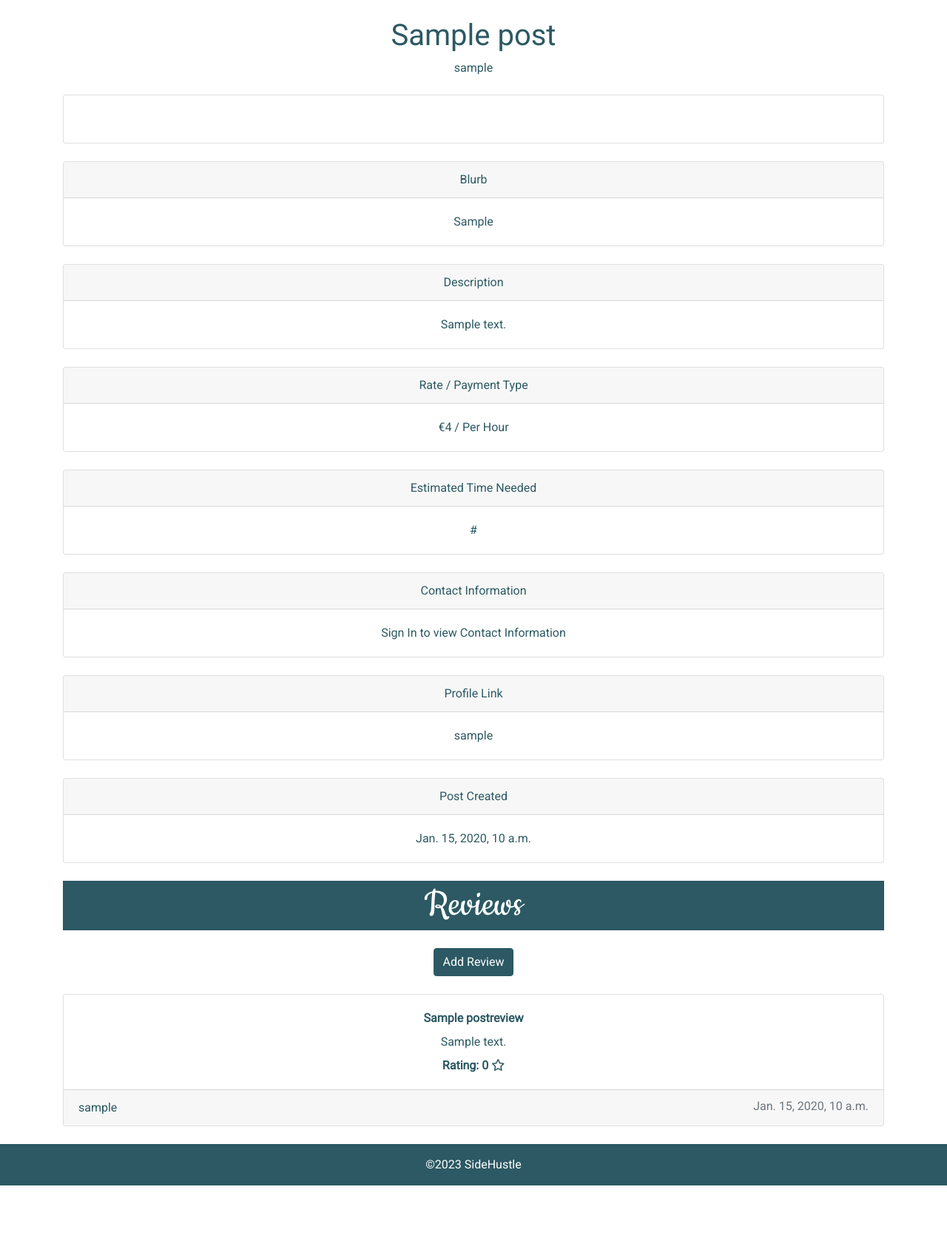
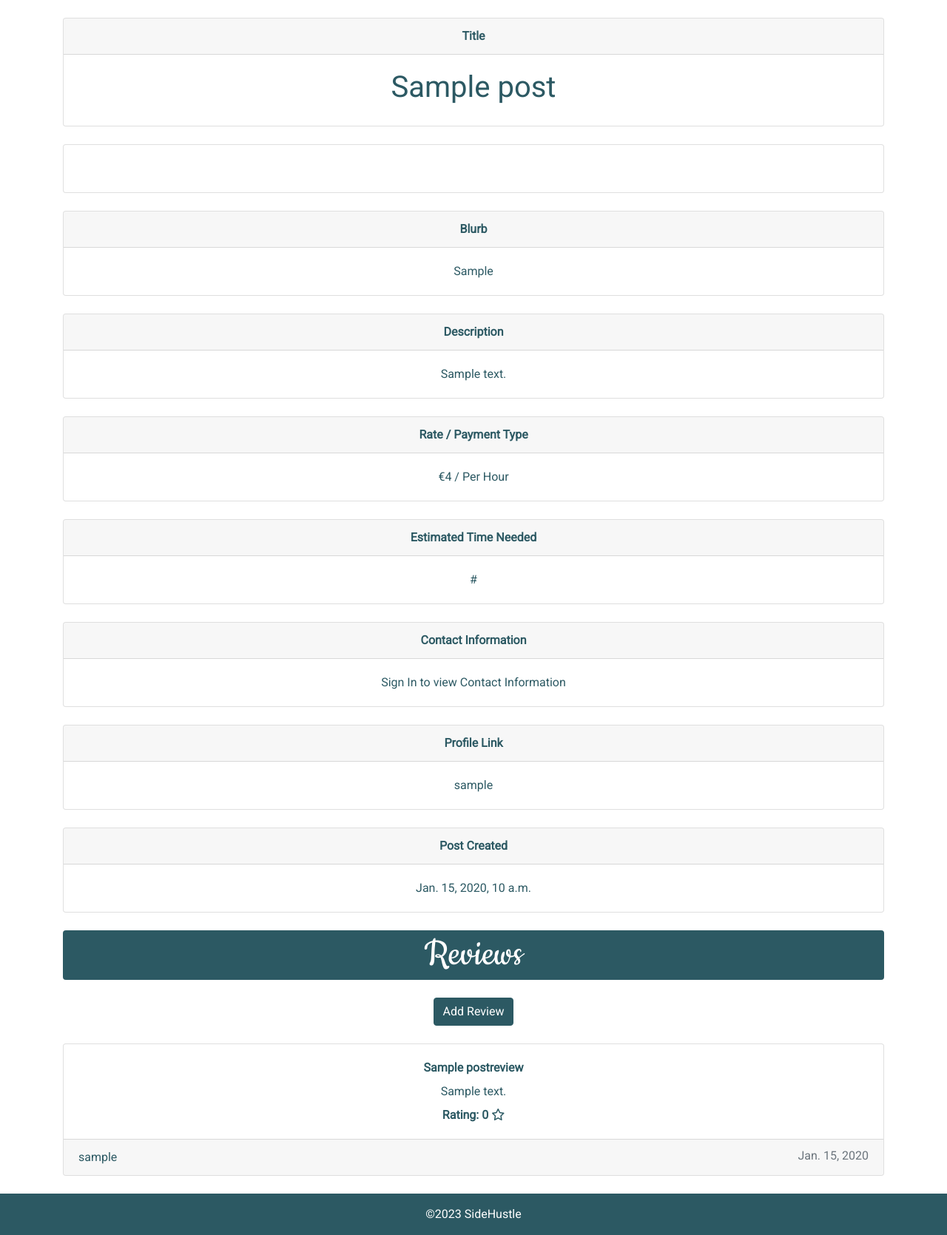
Before and after one commit to adammkeane/work-app-pp4, a Django app: a page that uses templates/post_detail.html in a window 1280 px wide. Shown: the part 68-1738 px from the top of the page at 74% size. Before the commit the page ends 1671 px from the top, so only its background shows below. Run offline with Django 3.2, Linux system fonts and the light colour scheme; tables that the repository leaves empty hold one stand-in row (values such as "Sample post"); some libraries are stand-ins or nearby versions.

Commit message:
Improve design of post detail page

```diff
--- a/templates/bulletin.html
+++ b/templates/bulletin.html
@@ -33,11 +33,11 @@ Bulletin Board - {{ post.get_post_type_display }}s - Side Hustle
                 <div class="card-body pb-0 p-lg-4 text-center">
                     {% if "placeholder" in post.featured_image.url %}
                     <a href="{% url 'post_detail' post.slug post.id %}">
-                        <img class="rounded img-fluid" src="{% static 'images/full_logo_transparent.png' %}">
+                        <img class="rounded img-fluid border" src="{% static 'images/full_logo_transparent.png' %}">
                     </a>
                     {% else %}
                     <a href="{% url 'post_detail' post.slug post.id %}">
-                        <img class="rounded img-fluid" src=" {{ post.featured_image.url }}">
+                        <img class="rounded img-fluid border" src=" {{ post.featured_image.url }}">
                     </a>
                     {% endif %}
                 </div>
@@ -58,7 +58,7 @@ Bulletin Board - {{ post.get_post_type_display }}s - Side Hustle
                 <a href="{% url 'profile' post.username.pk %}">{{ post.username }}</a>
             </div>
             <div class="col text-right">
-                <p class="card-text text-muted h6">{{ post.just_date }}</p>
+                <p class="card-text text-muted h6">{{ post.just_date_created_on }}</p>
             </div>
         </div>
     </div>
--- a/templates/post_detail.html
+++ b/templates/post_detail.html
@@ -1,11 +1,21 @@
 {% extends "base.html" %}
 {% load static %}
-{% block title %}Post - {{ post.username }}- {{ post.pk }} - Side Hustle{% endblock title %}
+{% block title %}Post - {{ post.username }} - {{ post.pk }} - Side Hustle{% endblock title %}
 
 {% block content %}
 <div class="container text-center" id="post-detail">
-    <h1>{{ post.title }}</h1>
-    <a href="{% url 'profile' post.username.pk %}">{{ post.username }}</a>
+    <div class="card mt-0 mb-0">
+        <div class="row no-gutters">
+            <div class="col">
+                <div class="card-header text-center">
+                    <strong>Title</strong>
+                </div>
+                <div class="card-body">
+                    <h1>{{ post.title }}</h1>
+                </div>
+            </div>
+        </div>
+    </div>
 
     <div class="card mt-4">
         <div class="row no-gutters">
@@ -25,7 +35,7 @@
         <div class="row no-gutters">
             <div class="col">
                 <div class="card-header text-center">
-                    Blurb
+                    <strong>Blurb</strong>
                 </div>
                 <div class="card-body">
                     {{ post.blurb | safe }}
@@ -38,7 +48,7 @@
         <div class="row no-gutters">
             <div class="col">
                 <div class="card-header text-center">
-                    Description
+                    <strong>Description</strong>
                 </div>
                 <div class="card-body">
                     {{ post.description | safe }}
@@ -51,7 +61,7 @@
         <div class="row no-gutters">
             <div class="col">
                 <div class="card-header text-center">
-                    Rate / Payment Type
+                    <strong>Rate / Payment Type</strong>
                 </div>
                 <div class="card-body">
                     €{{ post.rate }} / {{ post.get_payment_type_display }}
@@ -64,7 +74,7 @@
         <div class="row no-gutters">
             <div class="col">
                 <div class="card-header text-center">
-                    Estimated Time Needed
+                    <strong>Estimated Time Needed</strong>
                 </div>
                 <div class="card-body">
                     <p>#</p>
@@ -77,7 +87,7 @@
         <div class="row no-gutters">
             <div class="col">
                 <div class="card-header text-center">
-                    Contact Information
+                    <strong>Contact Information</strong>
                 </div>
                 {% if user.is_authenticated %}
                 <div class="card-body">
@@ -96,7 +106,7 @@
         <div class="row no-gutters">
             <div class="col">
                 <div class="card-header text-center">
-                    Profile Link
+                    <strong>Profile Link</strong>
                 </div>
                 <div class="card-body">
                     <a href="{% url 'profile' post.username.pk %}">{{ post.username }}</a>
@@ -109,7 +119,7 @@
         <div class="row no-gutters">
             <div class="col">
                 <div class="card-header text-center">
-                    Post Created
+                    <strong>Post Created</strong>
                 </div>
                 <div class="card-body">
                     <p>{{ post.created_on }}</p>
@@ -117,7 +127,7 @@
             </div>
         </div>
     </div>
-    <div class="reverse-bg">
+    <div class="reverse-bg rounded">
         <h2 class="brand-h1 mx-4 mt-4 reverse-bg">Reviews</h2>
     </div>
     <a href="{% url 'post_review_create' post.pk %}" class="btn btn-primary mt-3">Add Review</a>
@@ -135,7 +145,7 @@
                         <a class="card-text" href="{% url 'profile' review.username.pk %}">{{ review.username }}</a>
                     </div>
                     <div class="col text-right">
-                        <p class="card-text text-muted h6">{{ review.created_on }}</p>
+                        <p class="card-text text-muted h6">{{ review.just_date_created_on }}</p>
                     </div>
                 </div>
             </div>
--- a/templates/profile.html
+++ b/templates/profile.html
@@ -52,11 +52,11 @@ Profile - {{ post.username }} - Side Hustle
                 <div class="card-body pb-0 p-lg-4 text-center">
                     {% if "placeholder" in post.featured_image.url %}
                     <a href="{% url 'post_detail' post.slug post.id %}">
-                        <img class="rounded img-fluid" src="{% static 'images/full_logo_transparent.png' %}">
+                        <img class="rounded img-fluid border" src="{% static 'images/full_logo_transparent.png' %}">
                     </a>
                     {% else %}
                     <a href="{% url 'post_detail' post.slug post.id %}">
-                        <img class="rounded img-fluid" src=" {{ post.featured_image.url }}">
+                        <img class="rounded img-fluid border" src=" {{ post.featured_image.url }}">
                     </a>
                     {% endif %}
                 </div>
--- a/workapp/models.py
+++ b/workapp/models.py
@@ -28,7 +28,7 @@ class Post(models.Model):
     def __str__(self):
         return self.title
 
-    def just_date(self):
+    def just_date_created_on(self):
         return self.created_on.date()
 
     def avg_rating(self):
@@ -79,3 +79,6 @@ class PostReview(models.Model):
 
     def __str__(self):
         return self.title
+
+    def just_date_created_on(self):
+        return self.created_on.date()
```
